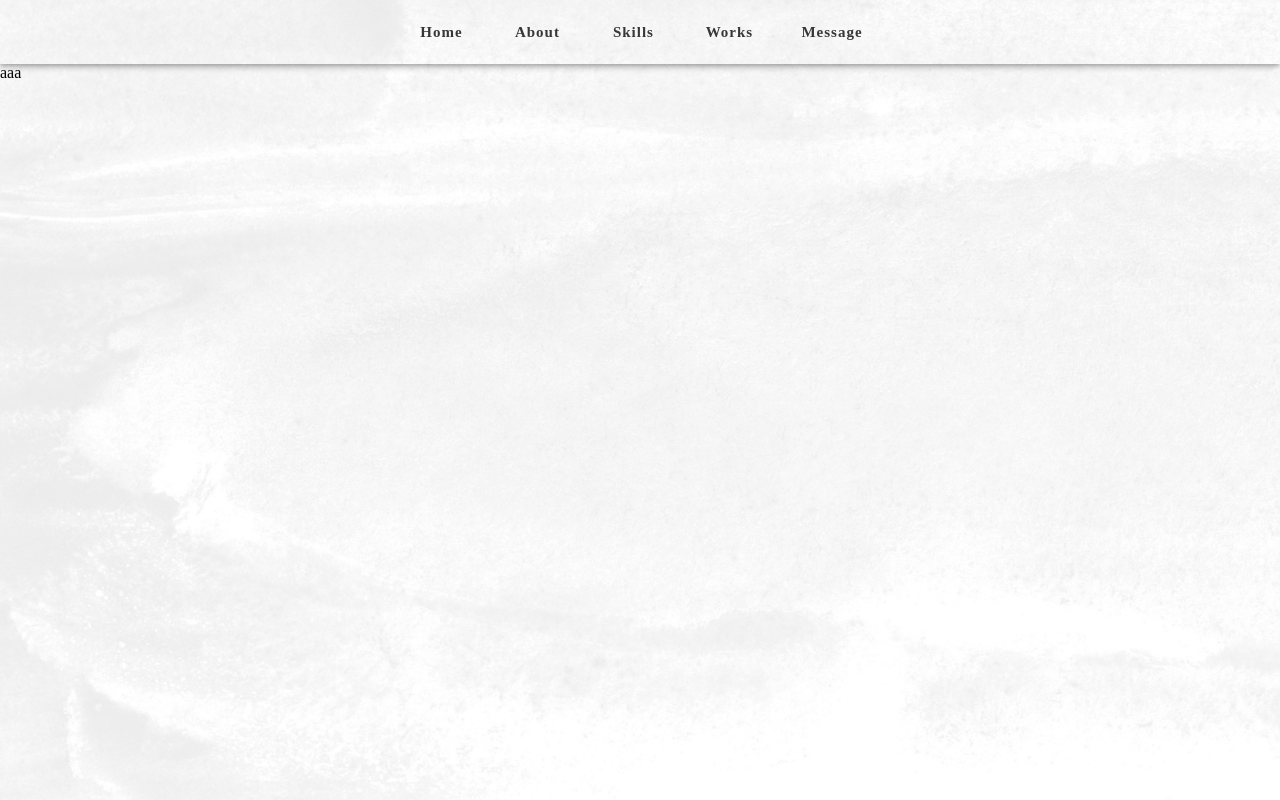
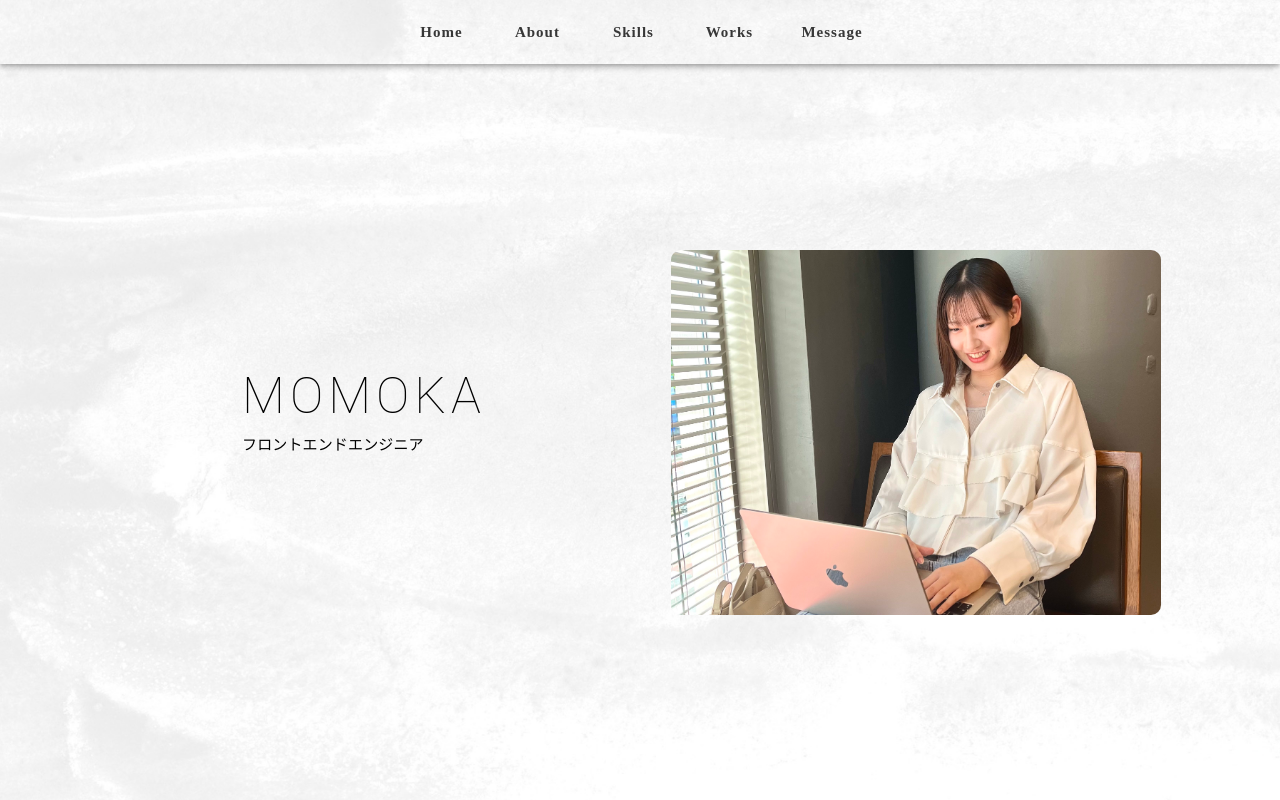
Before and after one commit to momo-41/portfolio-site, a Next.js app: page / in a window 1280 px wide. Built offline with nearby package versions, Linux system fonts and the light colour scheme.

Commit message:
first-viewの作成

```diff
--- /dev/null
+++ b/app/components/first-view.tsx
@@ -0,0 +1,70 @@
+"use client";
+import { Box, Typography, styled } from "@mui/material";
+import Image from "next/image";
+
+const FirstView = () => {
+  return (
+    <Box
+      display={"flex"}
+      alignItems={"center"}
+      justifyContent={"center"}
+      flexDirection={{ xs: "column", md: "row" }} //PCでは横並び,SPでは縦並び
+      pt={{ xs: 7, md: 8 }} //headerに重ならないための余白
+      height={{ xs: "78vh", md: "92vh" }} //ここはこれでいいのかConponentでまとめるか
+      mx={{ md: 11 }}
+    >
+      <Box
+        height={{ md: "100%" }}
+        width={{ xs: "100%", md: "50%" }}
+        display={"flex"}
+        alignItems={"center"}
+        justifyContent={"center"}
+        flexDirection={"column"} //要素を縦並びに
+      >
+        <Box
+          display={"flex"}
+          alignItems={{ xs: "center", md: "flex-start" }}
+          flexDirection={"column"}
+          mb={{ xs: 12, md: 6 }}
+        >
+          <Typography
+            fontSize={{ xs: 28, md: 50 }}
+            fontWeight={30}
+            letterSpacing={5}
+          >
+            MOMOKA
+          </Typography>
+          <Typography fontSize={{ xs: 11, md: 15 }}>
+            フロントエンドエンジニア
+          </Typography>
+        </Box>
+      </Box>
+      <Box
+        height={{ md: "100%" }}
+        width={{ md: "50%" }}
+        display={"flex"}
+        alignItems={"center"}
+        justifyContent={"center"}
+      >
+        <MyPCImage
+          width={490}
+          height={365}
+          src={"/my-pc-picture.jpg"}
+          alt={"PC作業中の写真"}
+          priority
+        />
+      </Box>
+    </Box>
+  );
+};
+
+const MyPCImage = styled(Image)(({ theme }) => ({
+  objectFit: "cover",
+  borderRadius: 10,
+  [theme.breakpoints.down("md")]: {
+    width: 280,
+    height: 225,
+  },
+}));
+
+export default FirstView;
--- a/app/page.tsx
+++ b/app/page.tsx
@@ -1,19 +1,19 @@
 import { Box } from "@mui/material";
 import React from "react";
+import FirstView from "./components/first-view";
 
 const page = () => {
   return (
     <Box
-      pt={{ xs: 7, md: 8 }}
-      height={"92vh"}
+      height={{ xs: "85vh", md: "100vh" }}
       sx={{
         backgroundImage: `url("white-background-image-large.jpg")`,
         backgroundRepeat: "no-repeat",
         backgroundSize: "cover",
-        // backgroundAttachment: "fixed", //first-viewを作ったら入れてみる
+        // backgroundAttachment: "fixed", //second-viewを作ったら入れてみる
       }}
     >
-      aaa
+      <FirstView />
     </Box>
   );
 };
```
